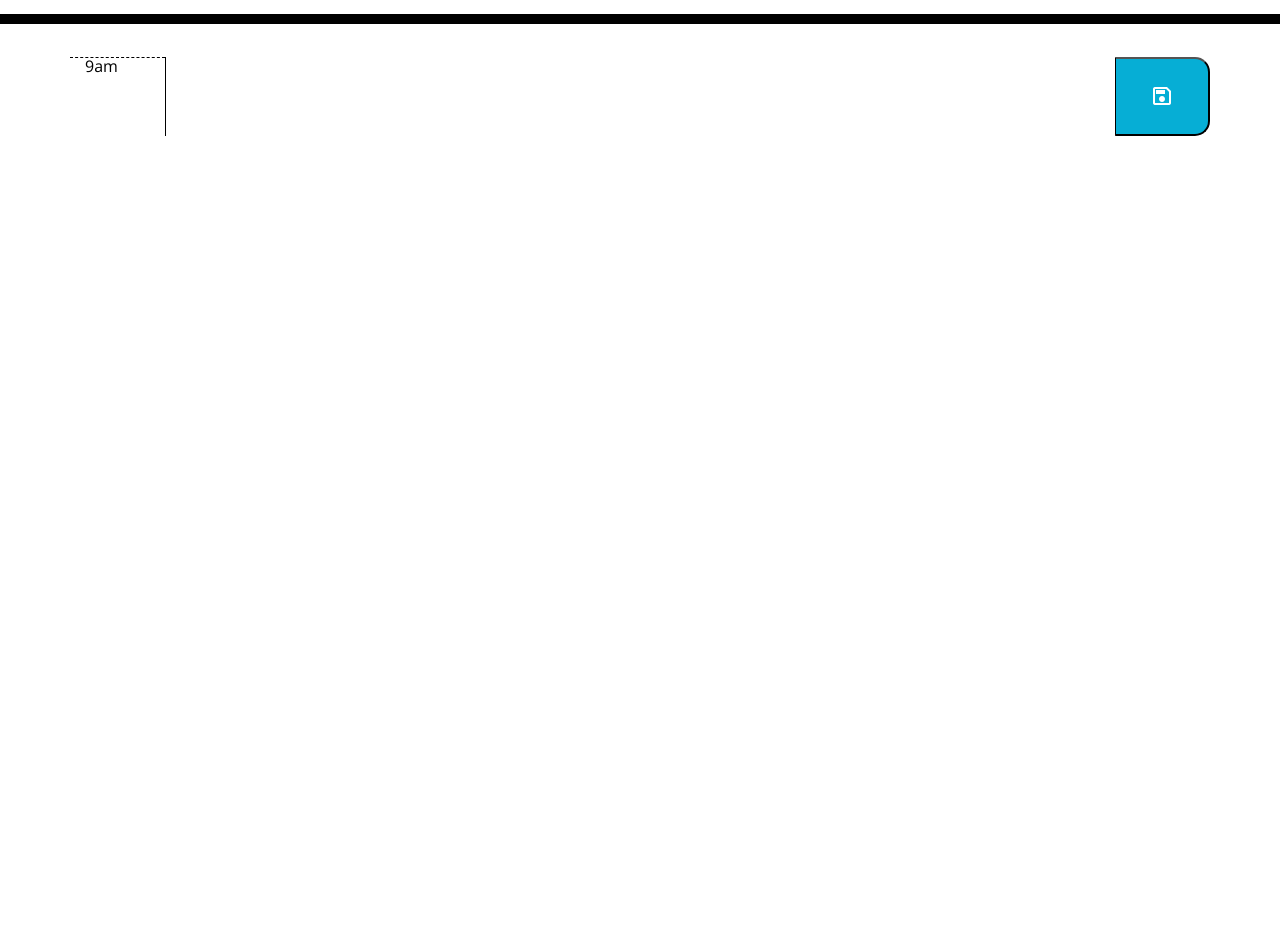
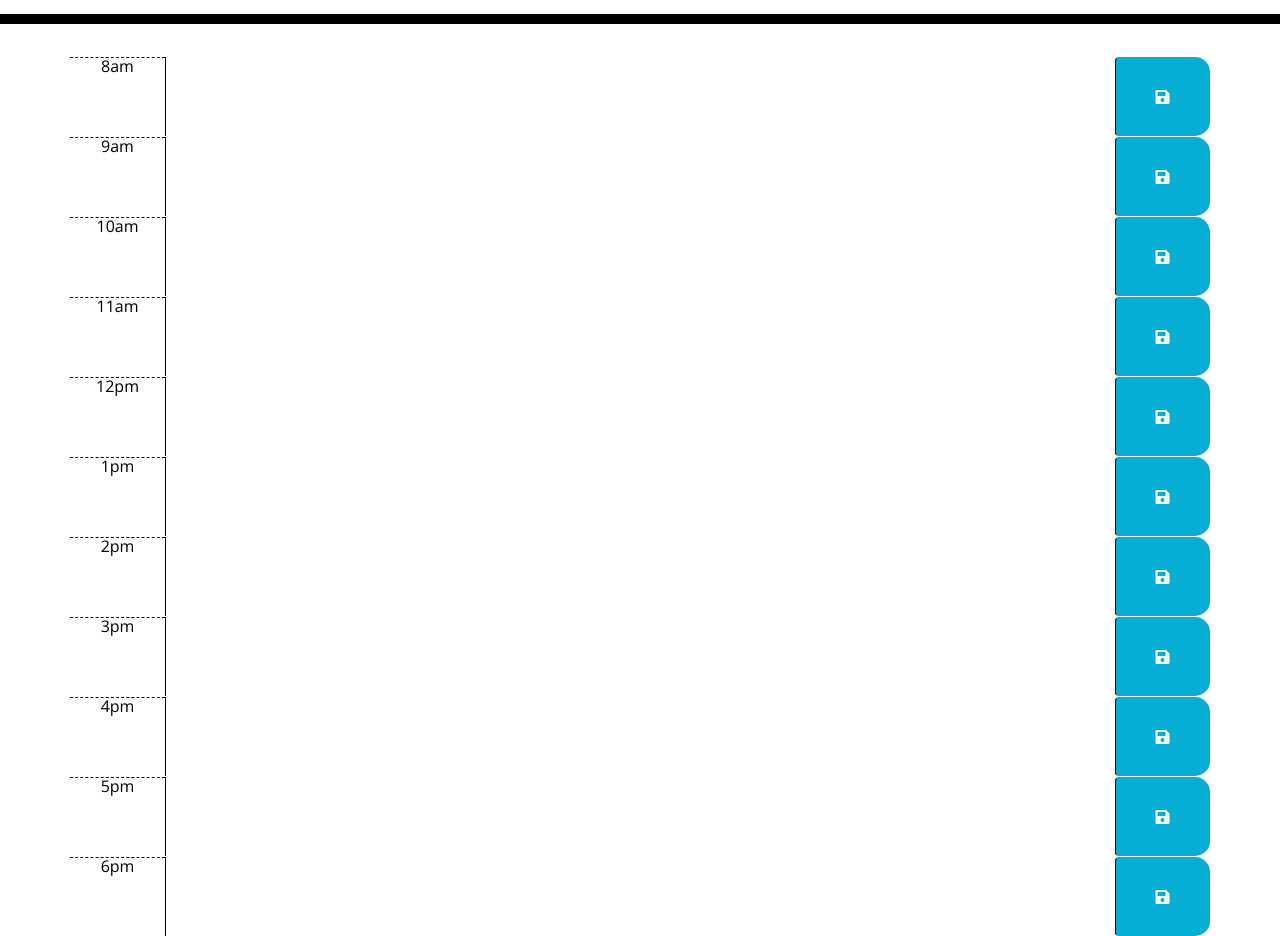
Before and after one commit to courtneycaputo/Daily-Planner, a plain HTML site: page index.html in a window 1280 px wide. Shown: the part 280-1216 px from the top of the page. Before the commit the page ends 800 px from the top, so only its background shows below. Drawn offline with nearby package versions, Linux system fonts and the light colour scheme.

Commit message:
added all hours of day to index.html file

```diff
--- a/index.html
+++ b/index.html
@@ -23,12 +23,81 @@
     <div class="container">
       <!-- Timeblocks go here -->
 
-      <div class="row">
+      <!-- 8AM -->
+      <div class="row time-block">
+        <div class="col-1 hour">8am</div>
+        <textarea class="col-10 description"></textarea>
+        <button class="btn saveBtn col-1"><i class="fas fa-save"></i></button>
+      </div>
+
+      <!-- 9AM -->
+      <div class="row time-block">
         <div class="col-1 hour">9am</div>
-        <textarea class="col-10"></textarea>
-        <button class="col-1 saveBtn"><span class="material-symbols-outlined">
-          save
-          </span></button>
+        <textarea class="col-10 description"></textarea>
+        <button class="btn saveBtn col-1"><i class="fas fa-save"></i></button>
+      </div>
+
+      <!-- 10AM -->
+      <div class="row time-block">
+        <div class="col-1 hour">10am</div>
+        <textarea class="col-10 description"></textarea>
+        <button class="btn saveBtn col-1"><i class="fas fa-save"></i></button>
+      </div>
+
+      <!-- 11AM -->
+      <div class="row time-block">
+        <div class="col-1 hour">11am</div>
+        <textarea class="col-10 description"></textarea>
+        <button class="btn saveBtn col-1"><i class="fas fa-save"></i></button>
+      </div>
+
+      <!-- 12PM -->
+      <div class="row time-block">
+        <div class="col-1 hour">12pm</div>
+        <textarea class="col-10 description"></textarea>
+        <button class="btn saveBtn col-1"><i class="fas fa-save"></i></button>
+      </div>
+
+      <!-- 1PM -->
+      <div class="row time-block">
+        <div class="col-1 hour">1pm</div>
+        <textarea class="col-10 description"></textarea>
+        <button class="btn saveBtn col-1"><i class="fas fa-save"></i></button>
+      </div>
+
+      <!-- 2PM -->
+      <div class="row time-block">
+        <div class="col-1 hour">2pm</div>
+        <textarea class="col-10 description"></textarea>
+        <button class="btn saveBtn col-1"><i class="fas fa-save"></i></button>
+      </div>
+
+      <!-- 3PM -->
+      <div class="row time-block">
+        <div class="col-1 hour">3pm</div>
+        <textarea class="col-10 description"></textarea>
+        <button class="btn saveBtn col-1"><i class="fas fa-save"></i></button>
+      </div>
+
+      <!-- 4PM -->
+      <div class="row time-block">
+        <div class="col-1 hour">4pm</div>
+        <textarea class="col-10 description"></textarea>
+        <button class="btn saveBtn col-1"><i class="fas fa-save"></i></button>
+      </div>
+
+      <!-- 5PM -->
+      <div class="row time-block">
+        <div class="col-1 hour">5pm</div>
+        <textarea class="col-10 description"></textarea>
+        <button class="btn saveBtn col-1"><i class="fas fa-save"></i></button>
+      </div>
+
+      <!-- 6PM -->
+      <div class="row time-block">
+        <div class="col-1 hour">6pm</div>
+        <textarea class="col-10 description"></textarea>
+        <button class="btn saveBtn col-1"><i class="fas fa-save"></i></button>
       </div>
 
 
```
